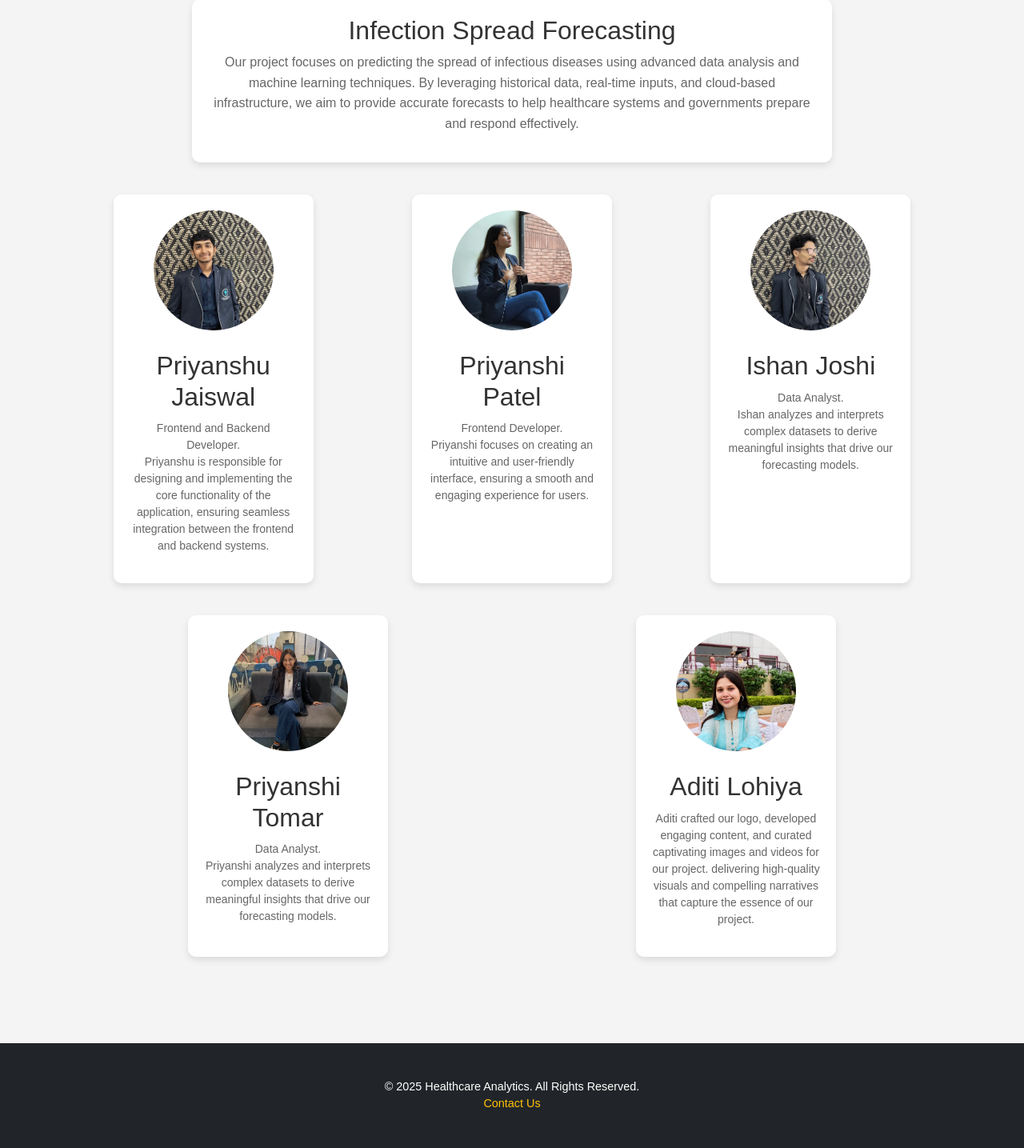
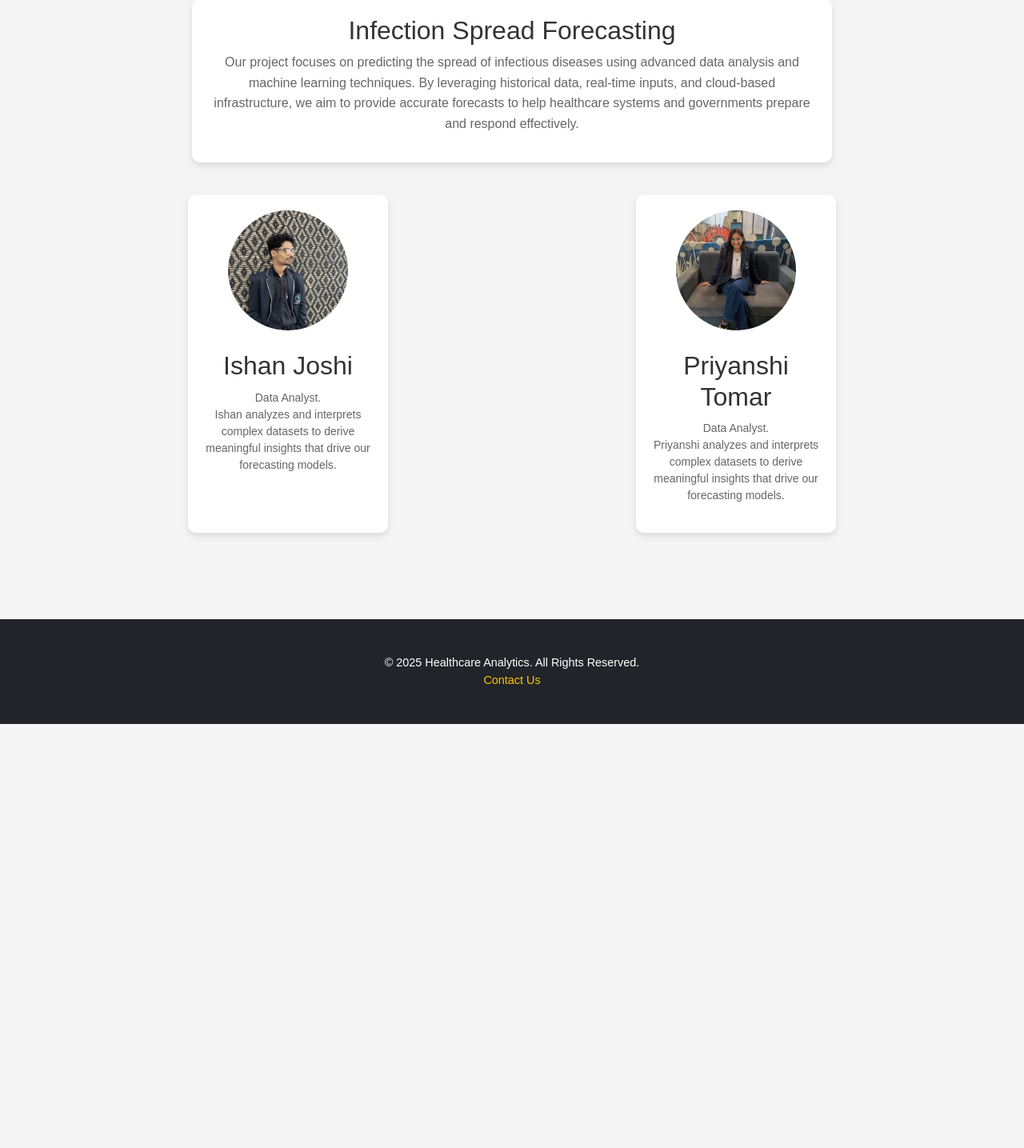
Before and after one commit to Ishan-230/Infection_Spread_Forecasting, a Django app: page /aboutus/ in a window 1280 px wide. Shown: the part 350-1785 px from the top of the page at 80% size. After the commit the page ends 1255 px from the top, so only its background shows below. Run offline with Django 5.2, Linux system fonts and the light colour scheme.

Commit message:
Update aboutus.html

```diff
--- a/app2/templates/aboutus.html
+++ b/app2/templates/aboutus.html
@@ -76,20 +76,6 @@
       </p>
     </div>
     <div class="team">
-      <!-- Team Member 1 -->
-      <div class="team-member">
-        <img src="{% static 'images/Priyanshu.jpg' %}" alt="Priyanshu Jaiswal">
-        <h2>Priyanshu Jaiswal</h2>
-        <p>Frontend and Backend Developer. <br>
-          Priyanshu is responsible for designing and implementing the core functionality of the application, ensuring seamless integration between the frontend and backend systems.</p>
-      </div>
-      <!-- Team Member 2 -->
-      <div class="team-member">
-        <img src="{% static 'images/PriyanshiP.jpg' %}" alt="Priyanshi Patel">
-        <h2>Priyanshi Patel</h2>
-        <p>Frontend Developer. <br>
-          Priyanshi focuses on creating an intuitive and user-friendly interface, ensuring a smooth and engaging experience for users.</p>
-      </div>
       <!-- Team Member 3 -->
       <div class="team-member">
         <img src="{% static 'images/IshanJ.jpg' %}" alt="Ishan Joshi">
@@ -104,12 +90,6 @@
         <p>Data Analyst.<br>
           Priyanshi analyzes and interprets complex datasets to derive meaningful insights that drive our forecasting models.</p>
       </div>
-      <!-- Team Member 5 -->
-      <div class="team-member">
-        <img src="{% static 'images/AditiL.jpg' %}" alt="Aditi Lohiya">
-        <h2>Aditi Lohiya</h2>
-        <p>Aditi crafted our logo, developed engaging content, and curated captivating images and videos for our project. delivering high-quality visuals and compelling narratives that capture the essence of our project.</p>
-      </div>
     </div>
   </div>
 
```
